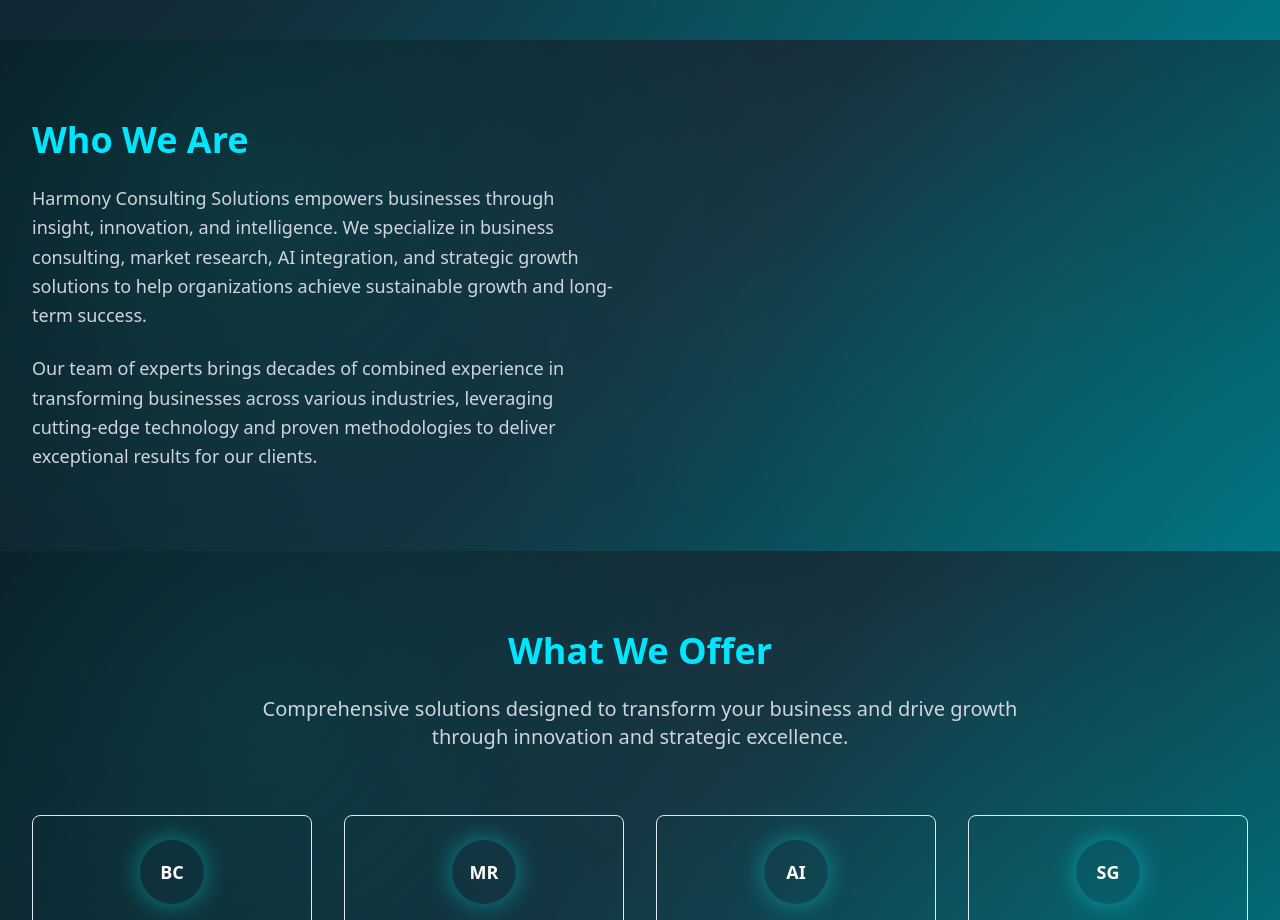
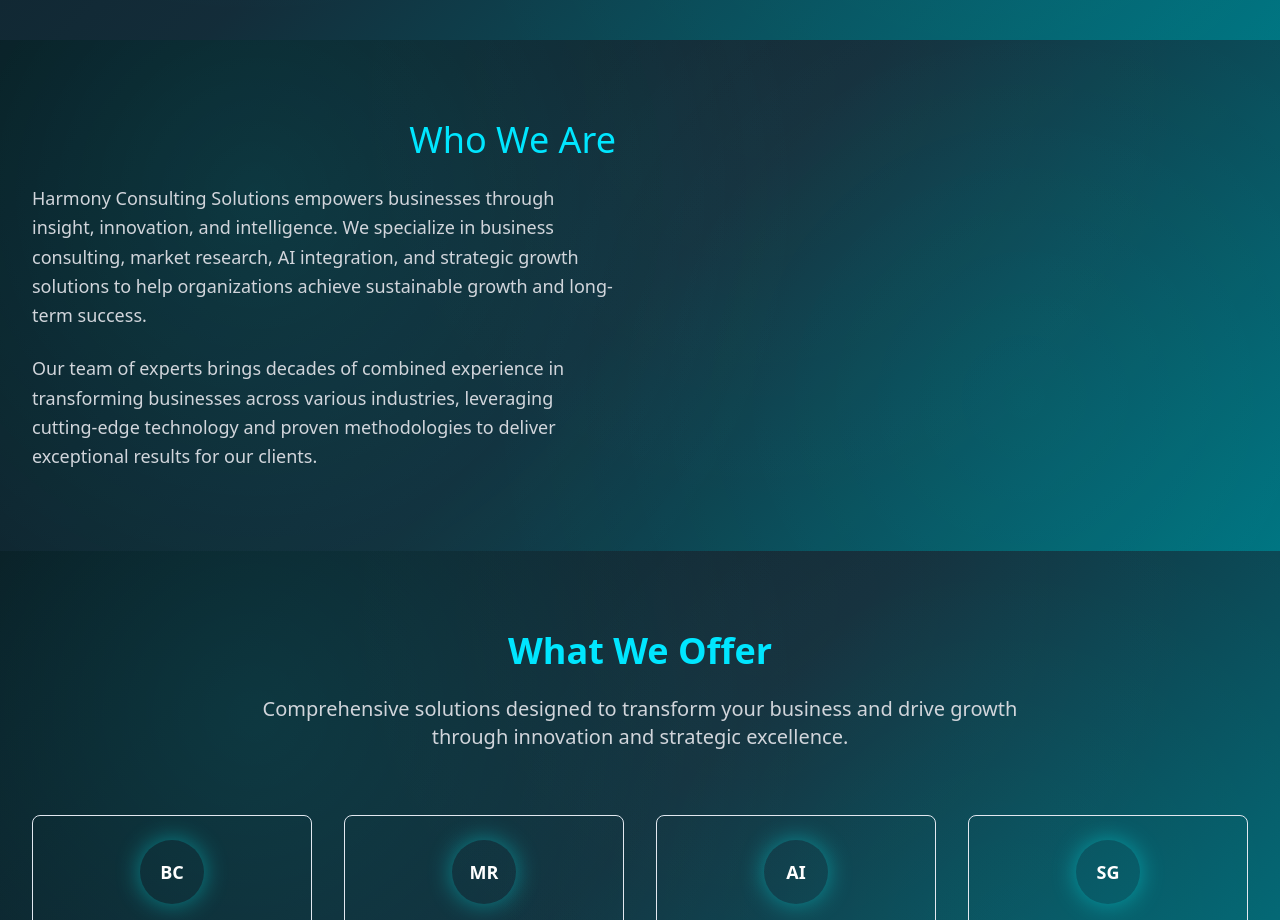
Before and after one commit to sandeepD-Lotus/harmonysite-trials, a React (Vite) app: page / in a window 1280 px wide. Shown: the part 840-1760 px from the top of the page. Built offline with nearby package versions, Linux system fonts and the light colour scheme.

Commit message:
Visual edit in Lovable
Edited UI in Lovable

```diff
--- a/src/pages/Index.tsx
+++ b/src/pages/Index.tsx
@@ -15,7 +15,7 @@ const Index = () => {
         <div className="max-w-7xl mx-auto px-4 sm:px-6 lg:px-8">
           <div className="grid grid-cols-1 lg:grid-cols-2 gap-12 items-center">
             <div className="animate-slide-in-right">
-              <h2 className="text-4xl font-bold text-harmony-cyan mb-6 text-slate-50">Who We Are</h2>
+              <h2 className="text-4xl text-harmony-cyan mb-6 text-slate-50 font-normal text-right">Who We Are</h2>
               <p className="text-gray-300 text-lg leading-relaxed mb-6">
                 Harmony Consulting Solutions empowers businesses through insight, innovation, and intelligence.
                 We specialize in business consulting, market research, AI integration, and strategic growth solutions
```
